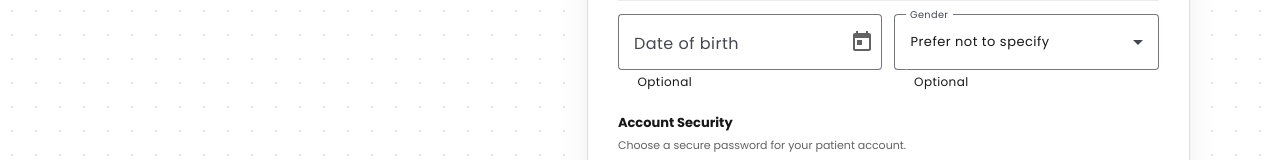
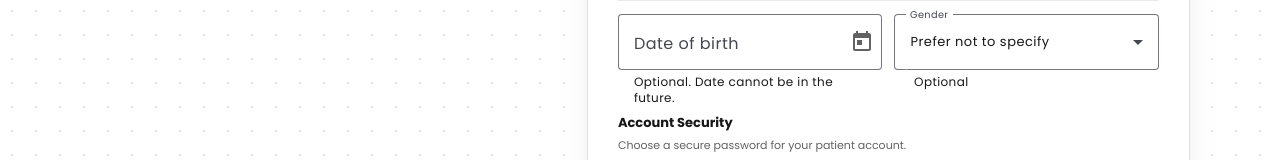
Before and after one commit to AriesMaster/BrightSmileDentalFrontEnd, an Angular app in the folder BrightSmileDentalFrontEnd/: page /register in a window 1280 px wide. Shown: the part 726-886 px from the top of the page. Built offline with nearby package versions, Linux system fonts and the light colour scheme.

Commit message:
fix(validation): reject invalid future birth dates in patient forms

```diff
--- a/BrightSmileDentalFrontEnd/src/app/features/auth/register/register.html
+++ b/BrightSmileDentalFrontEnd/src/app/features/auth/register/register.html
@@ -308,6 +308,7 @@
               [matDatepicker]="birthDatePicker"
               [max]="maxDate"
               [(ngModel)]="dateOfBirth"
+              #birthDateControl="ngModel"
               placeholder="DD/MM/YYYY"
               autocomplete="bday"
             />
@@ -322,9 +323,10 @@
               startView="multi-year"
             ></mat-datepicker>
 
-            <mat-hint>
-              Optional
-            </mat-hint>
+            <mat-hint>Optional. Date cannot be in the future.</mat-hint>
+            @if (birthDateControl.invalid && (birthDateControl.touched || birthDateControl.dirty)) {
+              <mat-error>Please enter a valid date of birth.</mat-error>
+            }
 
           </mat-form-field>
 
```
